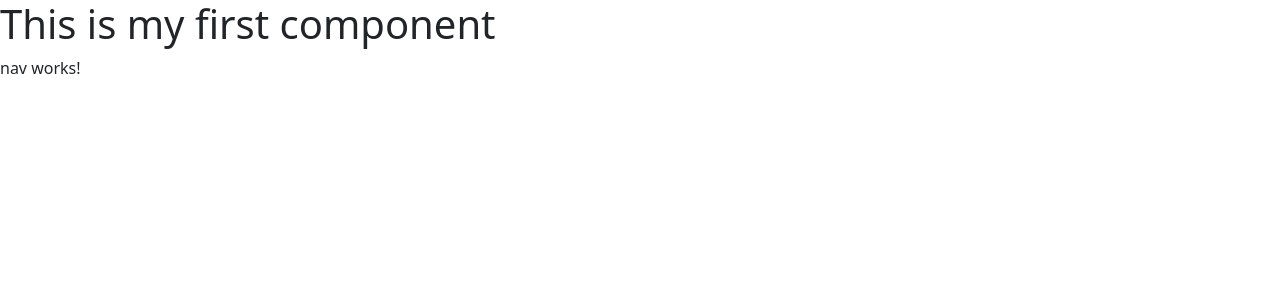
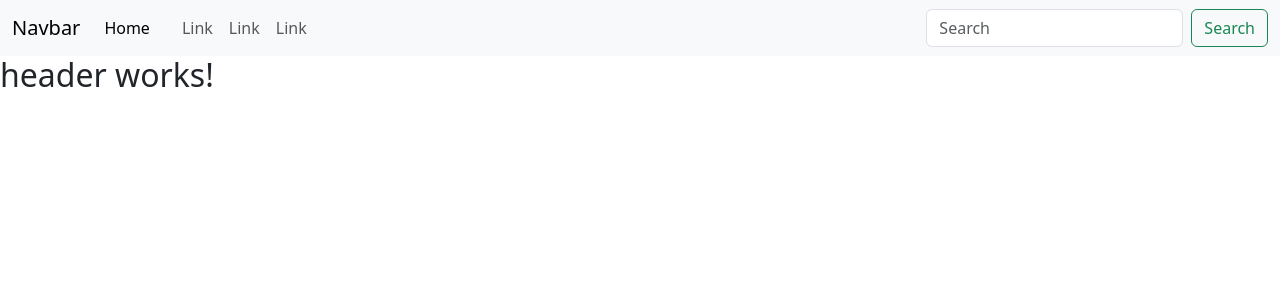
Before and after one commit to LucaPertosa/angular-component-test, an Angular app: page / in a window 1280 px wide. Shown: the top 300 px of the page. Built offline with nearby package versions, Linux system fonts and the light colour scheme.

Commit message:
added header component

```diff
--- a/src/app/Container/container.component.html
+++ b/src/app/Container/container.component.html
@@ -1,2 +1,2 @@
-<h1>This is my first component</h1>
 <app-nav></app-nav>
+<app-header></app-header>
--- a/src/app/app.module.ts
+++ b/src/app/app.module.ts
@@ -4,12 +4,14 @@ import { BrowserModule } from '@angular/platform-browser';
 import { AppComponent } from './app.component';
 import { ContainerComponent } from './Container/container.component';
 import { NavComponent } from './nav/nav.component';
+import { HeaderComponent } from './header/header.component';
 
 @NgModule({
   declarations: [
     AppComponent,
     ContainerComponent,
-    NavComponent
+    NavComponent,
+    HeaderComponent
   ],
   imports: [
     BrowserModule
--- /dev/null
+++ b/src/app/header/header.component.html
@@ -0,0 +1 @@
+<h2>header works!</h2>
--- a/src/app/nav/nav.component.html
+++ b/src/app/nav/nav.component.html
@@ -1,2 +1,32 @@
 <!-- added component using "ng generate component nav" command -->
-<p>nav works!</p>
+<nav class="navbar navbar-expand-lg bg-body-tertiary">
+    <div class="container-fluid">
+        <a class="navbar-brand" href="#">Navbar</a>
+        <button class="navbar-toggler" type="button" data-bs-toggle="collapse" data-bs-target="#navbarSupportedContent" aria-controls="navbarSupportedContent" aria-expanded="false" aria-label="Toggle navigation">
+            <span class="navbar-toggler-icon"></span>
+        </button>
+        <div class="collapse navbar-collapse" id="navbarSupportedContent">
+            <ul class="navbar-nav me-auto mb-2 mb-lg-0">
+                <li class="nav-item">
+                    <a class="nav-link active" aria-current="page" href="#">Home</a>
+                </li>
+                <li class="nav-item">
+                    <a class="nav-link" href="#"></a>
+                </li>
+                <li class="nav-item">
+                    <a class="nav-link" href="#">Link</a>
+                </li>
+                <li class="nav-item">
+                    <a class="nav-link" href="#">Link</a>
+                </li>
+                <li class="nav-item">
+                    <a class="nav-link" href="#">Link</a>
+                </li>
+            </ul>
+            <form class="d-flex" role="search">
+                <input class="form-control me-2" type="search" placeholder="Search" aria-label="Search">
+                <button class="btn btn-outline-success" type="submit">Search</button>
+            </form>
+        </div>
+    </div>
+</nav>
```
Also changed, not shown: src/app/header/header.component.ts (added, +10 -0 lines), src/app/header/header.component.css (added), 1 other file (tests, documents, lock files or other folders).
